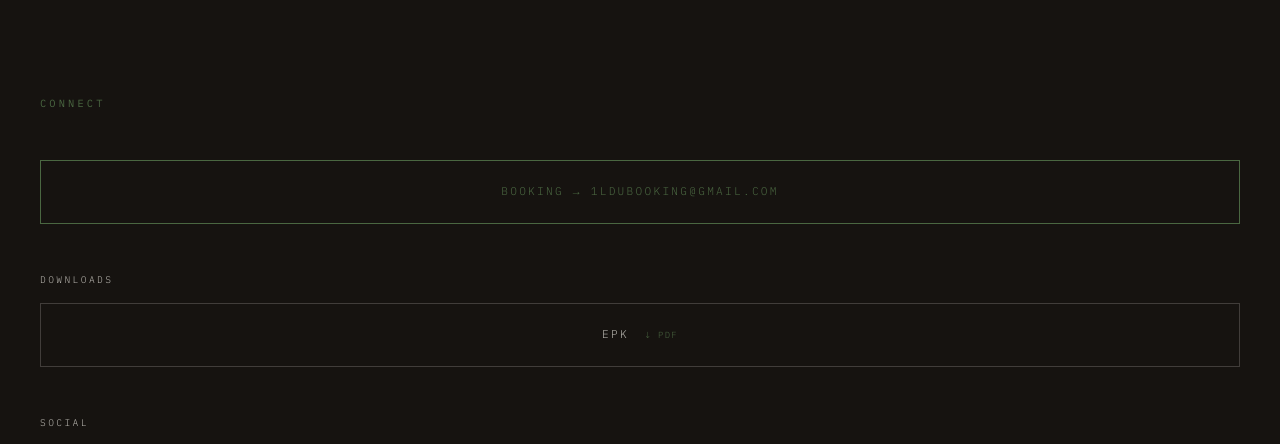
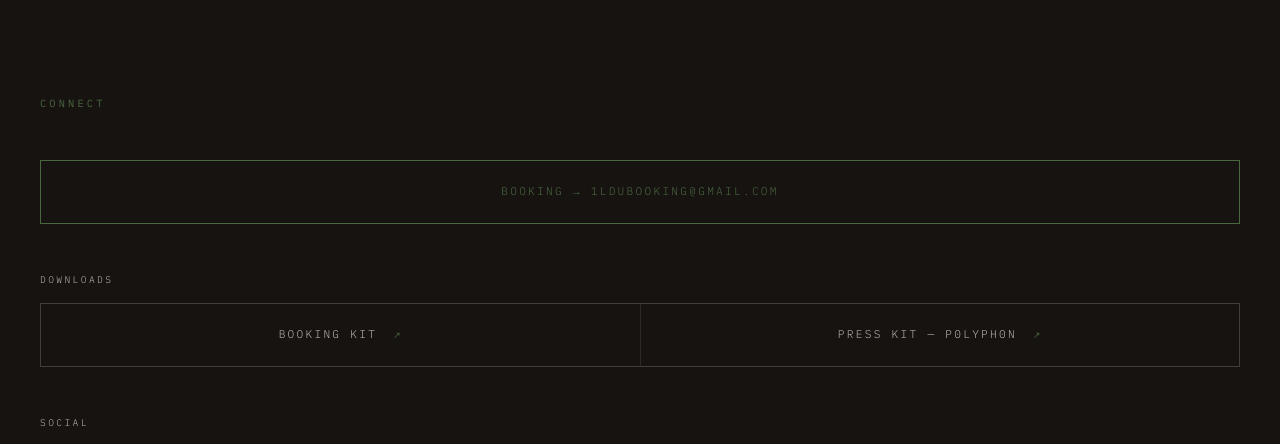
Before and after one commit to ildu111/1ldu-web, a plain HTML site: page index.html in a window 1280 px wide. Shown: the part 4629-5073 px from the top of the page. Drawn offline with Linux system fonts and the light colour scheme; a script that the page names is missing.

Commit message:
Connect: EPK vell → Booking kit + Press kit (Drive)
Co-Authored-By: Claude Opus 5.5 <noreply@anthropic.com>
Claude-Session: https://claude.ai/code/session_01NtaUb3Nh7gSxfGvFtREBUB

```diff
--- a/index.html
+++ b/index.html
@@ -663,11 +663,14 @@ footer {
 
     <!-- [NOU] Downloads -->
     <p class="connect-sublabel">Downloads</p>
-    <!-- ⚠️ PENDENT: pujar PDFs al repo i confirmar rutes -->
-    <div class="downloads-grid" style="grid-template-columns: 1fr;">
-      <a href="docs/1LDU-EPK.pdf" target="_blank" class="download-btn" style="justify-content: center; gap: 16px;">
-        <span>EPK</span>
-        <span class="download-ext">↓ PDF</span>
+    <div class="downloads-grid">
+      <a href="https://drive.google.com/drive/folders/14TFu-15CCA30FniyCafNzn2tx8UtQWfS" target="_blank" rel="noopener" class="download-btn" style="justify-content: center; gap: 16px;">
+        <span>Booking kit</span>
+        <span class="download-ext">↗</span>
+      </a>
+      <a href="https://drive.google.com/drive/folders/153evrTgQMSnYPmH856W_n4HNMmUUFEjy" target="_blank" rel="noopener" class="download-btn" style="justify-content: center; gap: 16px;">
+        <span>Press kit — P0LYPH0N</span>
+        <span class="download-ext">↗</span>
       </a>
     </div>
 
```
